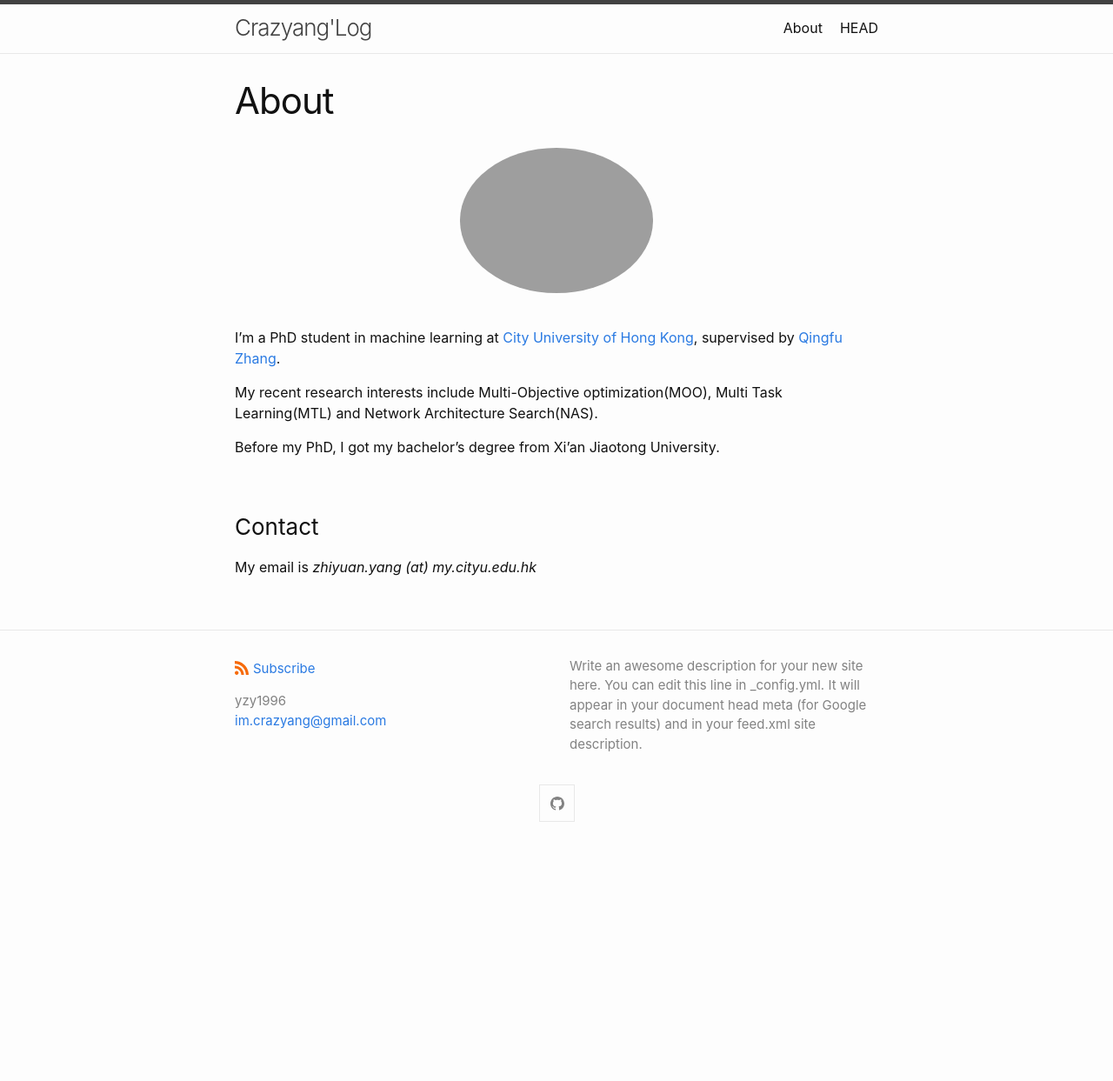
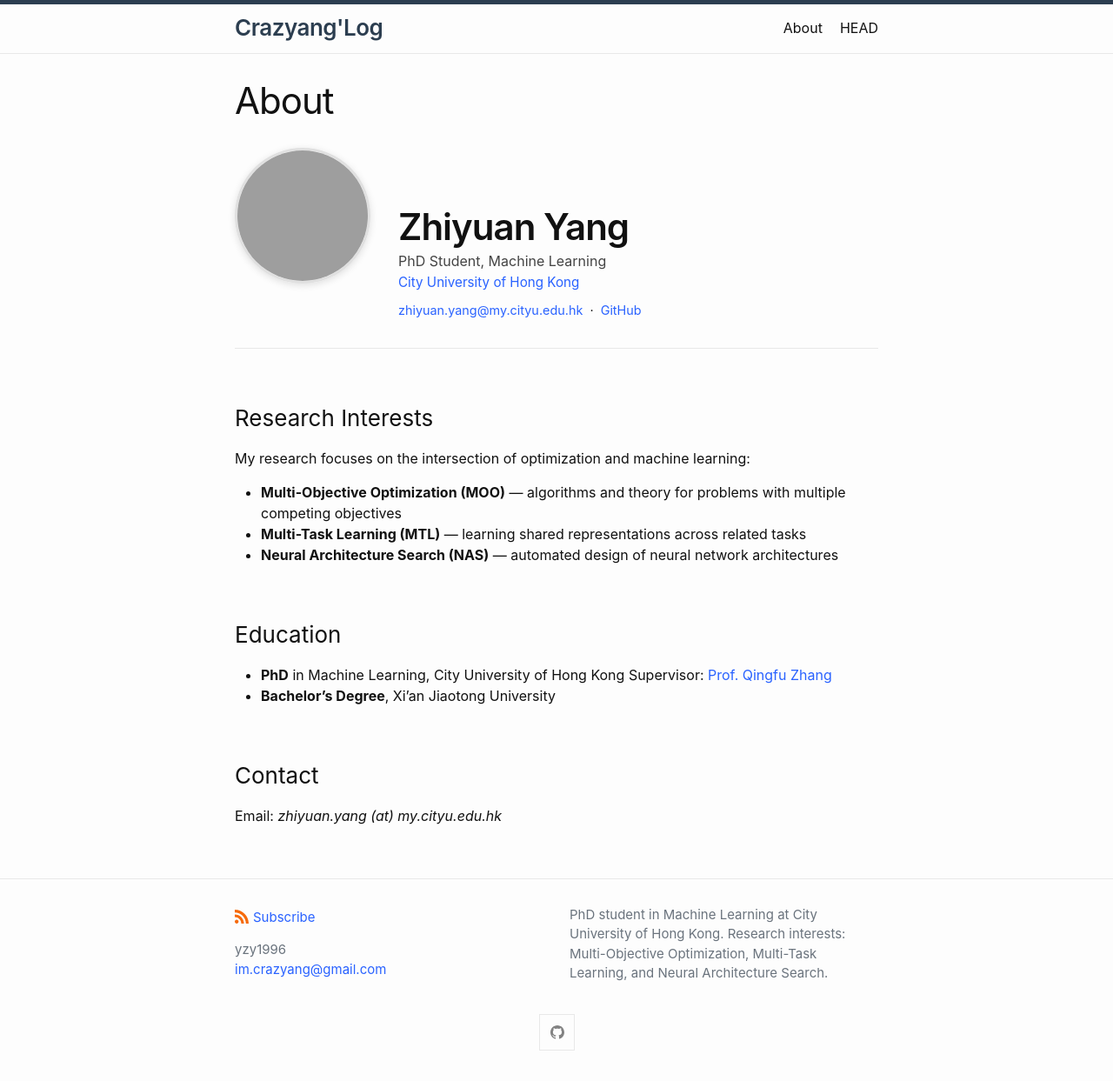
Before and after one commit to yzy1996/yzy1996.github.io, a Jekyll site: the page built from about.md, in a window 1280 px wide. Shown: the whole page at 87% size. Built offline with Jekyll 4.4.1, drawn with Linux system fonts in a browser that asks for light colours; before the commit the page ends 980 px from its top, so only the background shows below that.

Commit message:
Improve homepage and about page design
- Fix _config.yml description (was still default template placeholder)
- Add profile intro section to homepage with photo, bio, and links
- Restructure about.md with side-by-side header layout
- Add custom styles for profile sections, typography, and responsiveness
- Override brand colors with more modern palette

Co-Authored-By: Claude Sonnet 4.6 <noreply@anthropic.com>

```diff
--- a/_config.yml
+++ b/_config.yml
@@ -2,10 +2,10 @@ title: Crazyang'Log
 author:
   name: yzy1996
   email: im.crazyang@gmail.com
-description: > # this means to ignore newlines until "show_excerpts:"
-  Write an awesome description for your new site here. You can edit this
-  line in _config.yml. It will appear in your document head meta (for
-  Google search results) and in your feed.xml site description.
+description: >
+  PhD student in Machine Learning at City University of Hong Kong.
+  Research interests: Multi-Objective Optimization, Multi-Task Learning,
+  and Neural Architecture Search.
 
 show_excerpts: false # set to true to show excerpts on the homepage
 
--- a/_sass/minima/custom-styles.scss
+++ b/_sass/minima/custom-styles.scss
@@ -1,2 +1,152 @@
-// Placeholder to allow defining custom styles that override everything else.
-// (Use `_sass/minima/custom-variables.scss` to override variable defaults)
+// ─── Homepage profile intro ───────────────────────────────────────────────────
+
+.profile-intro {
+  display: flex;
+  align-items: flex-start;
+  gap: 2rem;
+  margin: 2rem 0 2.5rem;
+
+  @media screen and (max-width: 600px) {
+    flex-direction: column;
+    align-items: center;
+    text-align: center;
+  }
+}
+
+.profile-photo-wrapper {
+  flex-shrink: 0;
+}
+
+.profile-photo {
+  width: 140px;
+  height: 140px;
+  border-radius: 50%;
+  object-fit: cover;
+  border: 3px solid #e0e0e0;
+  box-shadow: 0 2px 8px rgba(0,0,0,0.12);
+}
+
+.profile-bio {
+  flex: 1;
+}
+
+.profile-name {
+  font-size: 2rem;
+  font-weight: 600;
+  margin-bottom: 0.2rem;
+  letter-spacing: -0.5px;
+}
+
+.profile-subtitle {
+  color: $brand-color;
+  font-size: 0.95rem;
+  margin-bottom: 0.8rem;
+  letter-spacing: 0.02em;
+}
+
+.profile-links {
+  margin-top: 0.8rem;
+  font-size: 0.95rem;
+
+  a {
+    color: $link-base-color;
+    text-decoration: none;
+    &:hover { text-decoration: underline; }
+  }
+
+  .dot-sep {
+    color: #bbb;
+    margin: 0 0.4rem;
+  }
+}
+
+
+// ─── About page header ────────────────────────────────────────────────────────
+
+.about-header {
+  display: flex;
+  align-items: flex-start;
+  gap: 2rem;
+  margin-bottom: 2rem;
+
+  @media screen and (max-width: 600px) {
+    flex-direction: column;
+    align-items: center;
+    text-align: center;
+  }
+}
+
+.about-photo {
+  width: 150px;
+  height: 150px;
+  border-radius: 50%;
+  object-fit: cover;
+  border: 3px solid #e0e0e0;
+  box-shadow: 0 2px 8px rgba(0,0,0,0.12);
+  flex-shrink: 0;
+}
+
+.about-info {
+  flex: 1;
+  padding-top: 0.4rem;
+}
+
+.about-name {
+  font-size: 1.8rem;
+  font-weight: 600;
+  margin-bottom: 0.2rem;
+}
+
+.about-position {
+  font-size: 1rem;
+  color: #444;
+  margin-bottom: 0.1rem;
+}
+
+.about-affiliation {
+  font-size: 0.95rem;
+  color: $brand-color;
+  margin-bottom: 0.6rem;
+}
+
+.about-contact {
+  font-size: 0.9rem;
+  a {
+    color: $link-base-color;
+    text-decoration: none;
+    &:hover { text-decoration: underline; }
+  }
+}
+
+
+// ─── General typography improvements ─────────────────────────────────────────
+
+.site-title {
+  font-weight: 600;
+  letter-spacing: -0.5px;
+}
+
+a {
+  transition: color 0.15s ease;
+}
+
+.post-list > li {
+  border-bottom: 1px solid #f0f0f0;
+  padding-bottom: 0.8rem;
+}
+
+.post-link {
+  font-weight: 500;
+  @include relative-font-size(1.25);
+}
+
+.post-meta {
+  font-size: 0.82rem;
+  letter-spacing: 0.02em;
+}
+
+hr {
+  border: none;
+  border-top: 1px solid #e8e8e8;
+  margin: 1.5rem 0;
+}
--- a/_sass/minima/custom-variables.scss
+++ b/_sass/minima/custom-variables.scss
@@ -1 +1,6 @@
-// Placeholder to allow overriding predefined variables smoothly.
+// Modern color overrides
+$brand-color:       #6a737d;
+$brand-color-dark:  #2c3e50;
+$link-base-color:   #2962ff;
+$link-visited-color: darken(#2962ff, 15%);
+$base-font-size:    16px;
--- a/about.md
+++ b/about.md
@@ -4,22 +4,36 @@ title: About
 permalink: /about/
 ---
 
+<div class="about-header">
+  <img src="{{ site.url }}/assets/profile_photo.jpg" class="about-photo" alt="Zhiyuan Yang">
+  <div class="about-info">
+    <h1 class="about-name">Zhiyuan Yang</h1>
+    <p class="about-position">PhD Student, Machine Learning</p>
+    <p class="about-affiliation"><a href="https://www.cityu.edu.hk/">City University of Hong Kong</a></p>
+    <div class="about-contact">
+      <a href="mailto:zhiyuan.yang@my.cityu.edu.hk">zhiyuan.yang@my.cityu.edu.hk</a>
+      &nbsp;&middot;&nbsp;
+      <a href="https://github.com/yzy1996">GitHub</a>
+    </div>
+  </div>
+</div>
 
+---
 
-<div style="margin: auto; width: 40%">
-  <img src="{{ site.url }}/assets/profile_photo.jpg" style="display:block; margin-left:auto; margin-right:auto; border-radius:50%; width:75%;">
+### Research Interests
 
-</div>
-<br style="line-height:10%;">
+My research focuses on the intersection of optimization and machine learning:
 
-I’m a PhD student in machine learning at [City University of Hong Kong](https://www.cityu.edu.hk/), supervised by [Qingfu Zhang](http://www.cityu.edu.hk/stfprofile/qingfu.zhang.htm).
+- **Multi-Objective Optimization (MOO)** — algorithms and theory for problems with multiple competing objectives
+- **Multi-Task Learning (MTL)** — learning shared representations across related tasks
+- **Neural Architecture Search (NAS)** — automated design of neural network architectures
 
-My recent research interests include Multi-Objective optimization(MOO), Multi Task Learning(MTL) and Network Architecture Search(NAS).
+### Education
 
-Before my PhD, I got my bachelor's degree from Xi'an Jiaotong University.
-
-
+- **PhD** in Machine Learning, City University of Hong Kong
+  Supervisor: [Prof. Qingfu Zhang](http://www.cityu.edu.hk/stfprofile/qingfu.zhang.htm)
+- **Bachelor's Degree**, Xi'an Jiaotong University
 
 ### Contact
 
-My email is _zhiyuan.yang (at) my.cityu.edu.hk_
+Email: _zhiyuan.yang (at) my.cityu.edu.hk_
```
Also changed, not shown: index.md (+21 -6 lines).
